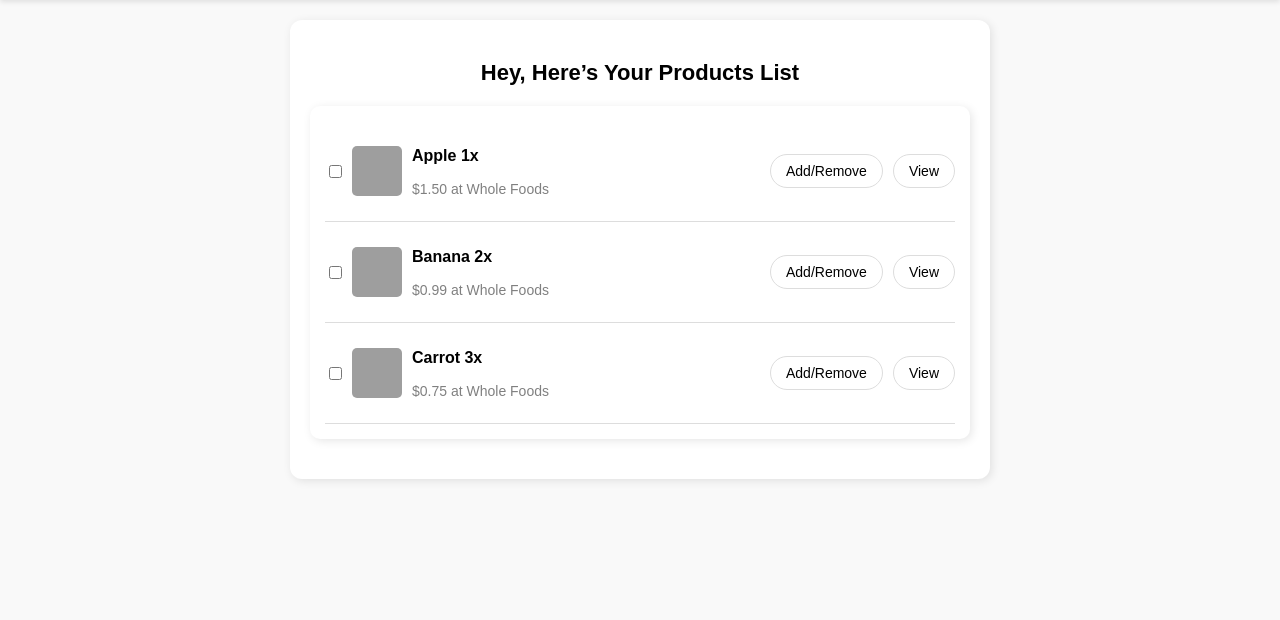
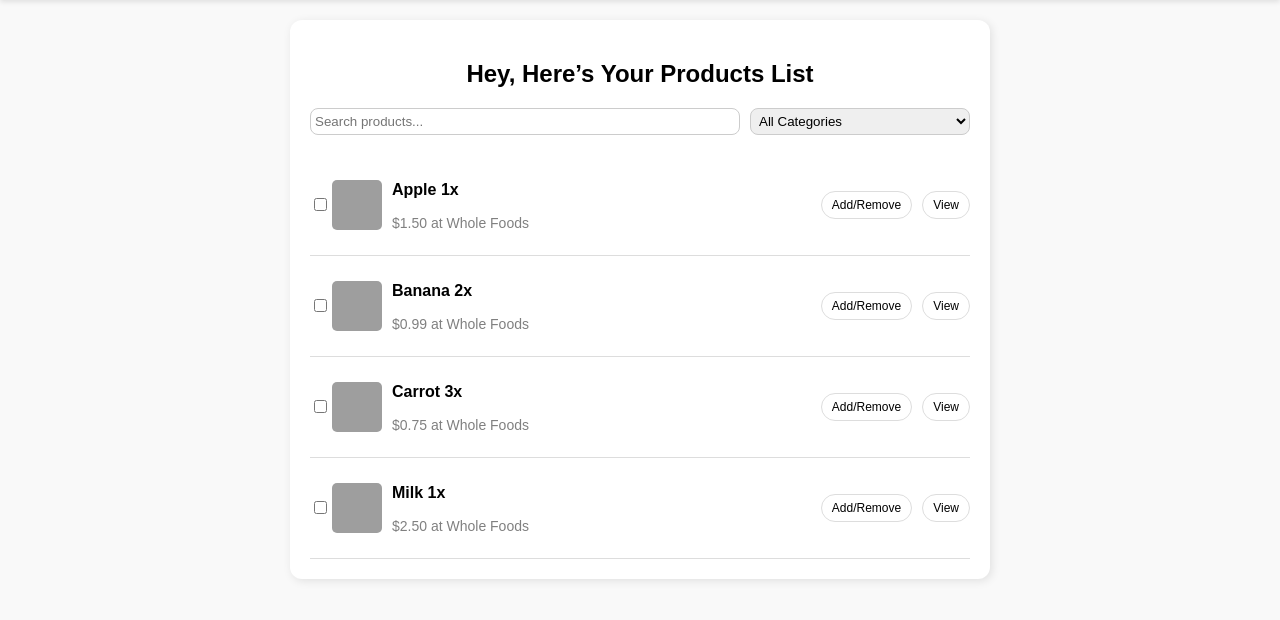
Before and after one commit to madinamonowara/GleanEggs, a Flask app: template templates/product_list.html in a window 1280 px wide. Shown: the part 95-715 px from the top of the page. Run offline with Flask 3, Linux system fonts and the light colour scheme; the template is opened without the code that fills it, so the values that code supplies are empty; some web fonts are replaced; grey boxes are pictures that could not be loaded.

Commit message:
adding search to products page

```diff
--- a/templates/product_list.html
+++ b/templates/product_list.html
@@ -14,39 +14,6 @@
             margin: 0;
             padding: 0;
         }
-
-        @media (max-width: 768px) {
-            .top-menu {
-                flex-direction: column;
-                align-items: flex-start;
-            }
-
-            .nav-buttons {
-                flex-direction: column;
-                align-items: flex-start;
-                width: 100%;
-                margin-top: 10px;
-            }
-
-            .nav-buttons button {
-                width: 100%;
-                padding: 10px;
-                text-align: left;
-            }
-
-            .grocery-list, .saved-list {
-                margin: 10px;
-            }
-
-            .map img {
-                width: 100%;
-            }
-
-            h2 {
-                font-size: 18px;
-            }
-        }
-
         .top-menu {
             display: flex;
             justify-content: space-between;
@@ -60,53 +27,28 @@
             top: 0;
             z-index: 100;
         }
-
         .logo-section {
             display: flex;
             align-items: center;
         }
-
         .logo {
             width: 60px;
         }
-
         .logo-text {
             font-family: 'Boldonse', sans-serif;
             font-size: 24px;
             margin-left: 10px;
             display: inline-block;
-            vertical-align: middle;
         }
-
         .nav-buttons {
             display: flex;
             gap: 10px;
         }
-
-        .menu-item {
-            font-size: 14px;
-        }
-
-        h2 {
-            margin-top: 20px;
-            font-size: 22px;
-        }
-
         .container {
             max-width: 700px;
             margin: 0 auto;
             padding: 0 15px;
         }
-
-        .grocery-list {
-            background: white;
-            padding: 15px;
-            margin: 20px 0;
-            border-radius: 10px;
-            box-shadow: 2px 2px 10px rgba(0,0,0,0.1);
-        }
-
-        /* NEW white rectangle style for other sections */
         .product-container {
             background: white;
             padding: 20px;
@@ -114,7 +56,6 @@
             border-radius: 12px;
             box-shadow: 2px 2px 10px rgba(0,0,0,0.1);
         }
-
         .grocery-item {
             display: flex;
             align-items: center;
@@ -122,127 +63,45 @@
             padding: 10px 0;
             border-bottom: 1px solid #ddd;
         }
-
         .grocery-item img {
             width: 50px;
             height: 50px;
             border-radius: 5px;
             margin-right: 10px;
         }
-
         .item-details {
             text-align: left;
             flex: 1;
         }
-
         .item-name {
             font-weight: bold;
         }
-
         .item-price {
             color: gray;
             font-size: 14px;
         }
-
-        .remove-item {
-            background: none;
-            border: none;
-            font-size: 18px;
-            cursor: pointer;
+        .checkbox {
+            margin-right: 5px;
         }
-
-        .add-list {
-            display: flex;
-            justify-content: center;
-            gap: 10px;
-            margin: 20px 0;
-            flex-wrap: wrap;
-        }
-
-        .add-item {
-            background: white;
-            border: 1px solid #ddd;
-            padding: 8px 15px;
-            border-radius: 20px;
-            cursor: pointer;
-            font-size: 14px;
-            transition: background-color 0.3s;
-        }
-
-        .add-item:hover {
-            background-color: #f0f0f0;
-        }
-
-        .save-btn, .add-btn, .clear-btn {
-            display: block;
-            width: 80%;
-            margin: 10px auto;
-            padding: 12px;
-            font-size: 16px;
-            border-radius: 8px;
-            border: none;
-            cursor: pointer;
-        }
-
-        .save-btn {
-            background: white;
-            border: 1px solid black;
-        }
-
-        .add-btn {
-            background: black;
-            color: white;
-        }
-
-        .clear-btn {
-            background-color: #f44336;
-            color: white;
-        }
-
-        .checkbox {
-            margin-right: 10px;
-        }
-
-        .saved-list {
-            margin-top: 20px;
-        }
-
-        .saved-list h3 {
-            text-align: left;
-        }
-
-        .map {
-            margin: 20px 0;
-        }
-
-        .map img {
-            width: 100%;
-            border-radius: 10px;
-        }
-
         .action-buttons {
             display: flex;
             gap: 10px;
         }
-
         .action-buttons button {
-            padding: 8px 15px;
-            font-size: 14px;
+            padding: 6px 10px;
+            font-size: 12px;
             background: white;
             border: 1px solid #ddd;
             border-radius: 20px;
             cursor: pointer;
             transition: background-color 0.3s;
         }
-
         .action-buttons button:hover {
             background-color: #f0f0f0;
         }
-
     </style>
 </head>
 <body>
-
     <header>
         <nav class="top-menu">
             <div class="logo-section">
@@ -256,34 +115,40 @@
                 <button onclick="location.href='/login'">👋 Log Out</button>
             </div>
         </nav>
-      </header>
+    </header>
 
     <div class="container">
-
         <section class="product-container">
             <h2>Hey, Here’s Your Products List</h2>
-            <div class="grocery-list" id="groceryList">
-                <!-- this is where grocery items will be dynamically added -->
-
+            <div style="display: flex; gap: 10px; margin-bottom: 20px; flex-wrap: wrap;">
+                <input type="text" id="searchInput" placeholder="Search products..." style="flex: 2; padding: 4px; border-radius: 8px; border: 1px solid #ccc;">
+                <select id="categorySelect" style="flex: 1; padding: 4px; border-radius: 8px; border: 1px solid #ccc;">
+                    <option value="">All Categories</option>
+                    <option value="fruit">Fruits</option>
+                    <option value="vegetable">Vegetables</option>
+                    <option value="dairy">Dairy</option>
+                    <option value="meat">Meat</option>
+                </select>
             </div>
+            <div class="grocery-list" id="groceryList"></div>
         </section>
     </div>
 
     <script>
-        // Sample data (replace this with API or CSV data fetch)
         const products = [
-            { name: "Apple", quantity: 1, image: "apple.jpg", price: 1.50 },
-            { name: "Banana", quantity: 2, image: "banana.jpg", price: 0.99 },
-            { name: "Carrot", quantity: 3, image: "carrot.jpg", price: 0.75 }
+            { name: "Apple", quantity: 1, image: "apple.jpg", price: 1.50, category: "fruit" },
+            { name: "Banana", quantity: 2, image: "banana.jpg", price: 0.99, category: "fruit" },
+            { name: "Carrot", quantity: 3, image: "carrot.jpg", price: 0.75, category: "vegetable" },
+            { name: "Milk", quantity: 1, image: "milk.jpg", price: 2.50, category: "dairy" }
         ];
 
-        // Function to dynamically add a grocery item
-        function addItem(name, quantity, image, price) {
+        function addItem(name, quantity, image, price, category) {
             const list = document.getElementById("groceryList");
             const item = document.createElement("div");
             item.classList.add("grocery-item");
             item.dataset.name = name;
             item.dataset.quantity = quantity;
+            item.dataset.category = category;
 
             item.innerHTML = `
                 <input type="checkbox" class="checkbox">
@@ -300,16 +165,33 @@
             list.appendChild(item);
         }
 
-        // Loop through the products and add them to the list
+        function filterProducts() {
+            const searchValue = document.getElementById("searchInput").value.toLowerCase();
+            const selectedCategory = document.getElementById("categorySelect").value;
+
+            const items = document.querySelectorAll(".grocery-item");
+            items.forEach(item => {
+                const itemName = item.querySelector(".item-name").textContent.toLowerCase();
+                const itemCategory = item.dataset.category;
+
+                const matchesSearch = itemName.includes(searchValue);
+                const matchesCategory = selectedCategory === "" || selectedCategory === itemCategory;
+
+                item.style.display = (matchesSearch && matchesCategory) ? "flex" : "none";
+            });
+        }
+
         products.forEach(product => {
-            addItem(product.name, product.quantity, product.image, product.price);
+            addItem(product.name, product.quantity, product.image, product.price, product.category);
         });
 
-        // Function to toggle item quantity or remove it
+        document.getElementById("searchInput").addEventListener("input", filterProducts);
+        document.getElementById("categorySelect").addEventListener("change", filterProducts);
+
         function toggleItem(itemId) {
             const item = document.querySelector(`[data-name='${itemId}']`);
+            if (!item) return;
             let quantity = parseInt(item.dataset.quantity);
-
             if (quantity > 1) {
                 quantity--;
                 item.dataset.quantity = quantity;
@@ -319,6 +201,5 @@
             }
         }
     </script>
-
 </body>
 </html>
```
